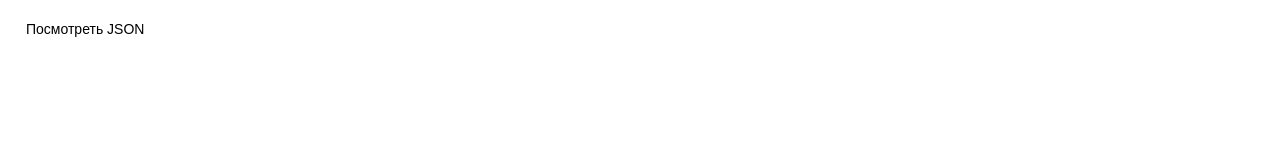
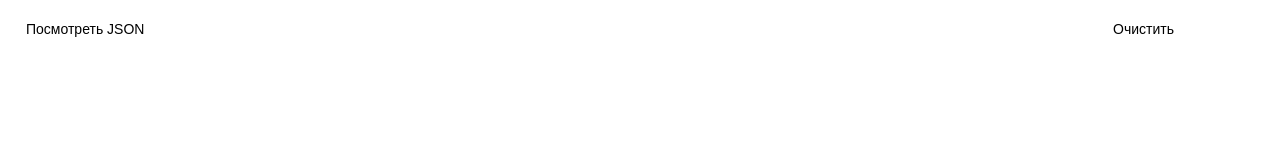
Before and after one commit to ilya-guseynov/mail-builder, a Vue app: page / in a window 1280 px wide. Shown: the top 160 px of the page. Built offline with nearby package versions, Linux system fonts and the light colour scheme.

Commit message:
new: add clear logic and button

```diff
--- a/src/components/mail-builder.vue
+++ b/src/components/mail-builder.vue
@@ -9,6 +9,7 @@
         @update-mail-block-position="updateMailBlockPosition"
       ></mail-workspace>
     </div>
+    <button class="mail-builder__clear-button" @click="clearMailBlocks">Очистить</button>
     <mail-preview :mailBlocks="mailBlocks"></mail-preview>
   </div>
 </template>
@@ -127,6 +128,14 @@ export default {
     },
 
     /**
+     * Set mail blocks to its initial state.
+     */
+    clearMailBlocks() {
+      this.mailBlocks = [];
+      this.saveMailBlocksToLocalStorage();
+    },
+
+    /**
      * Saves current status of mail blocks to local storage.
      */
     saveMailBlocksToLocalStorage() {
@@ -163,5 +172,23 @@ export default {
     justify-content: center;
     flex-direction: column;
   }
+
+  &__clear-button {
+    position: fixed;
+    top: 20px;
+    right: 100px;
+    padding-bottom: 5px;
+    background: none;
+    outline: none;
+    cursor: pointer;
+    border: none;
+    font-size: 14px;
+    border-bottom: 1px solid transparent;
+    transition: all .5s;
+
+    &:hover {
+      border-bottom: 1px solid gray;
+    }
+  }
 }
 </style>
```
